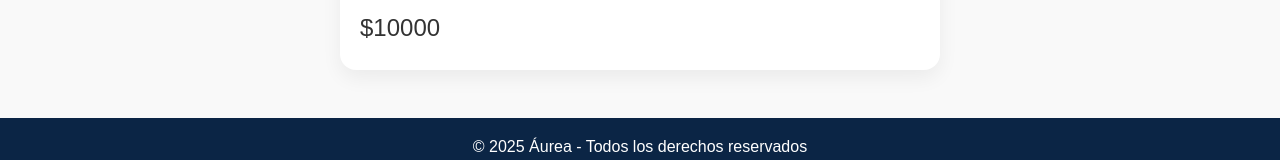
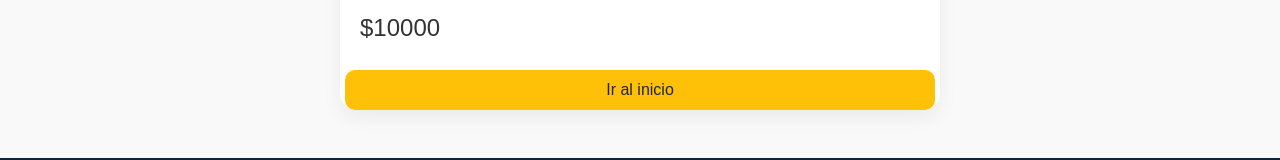
Before and after one commit to victorlinares100/FullStack2, a React (Vite) app: page /products/1 in a window 1280 px wide. Shown: the part 491-651 px from the top of the page. Built offline with nearby package versions, Linux system fonts and the light colour scheme.

Commit message:
Boton implementado

```diff
--- a/src/pages/ProductDetail.jsx
+++ b/src/pages/ProductDetail.jsx
@@ -1,6 +1,6 @@
 import React from 'react';
-import { Container, Card } from 'react-bootstrap';
-import { useParams } from 'react-router-dom';
+import { Container, Card, Button } from 'react-bootstrap';
+import { useParams, Link } from 'react-router-dom';
 import products from '../data/Products.js';
 import Image from '../components/atoms/Image.jsx';
 import Text from '../components/atoms/Text.jsx';
@@ -31,7 +31,11 @@ function ProductDetail() {
           <Text variant="p">{product.description}</Text>
           <Text variant="h4">${product.price}</Text>
         </Card.Body>
+        <Button as={Link} to="/" variant="warning">
+        Ir al inicio
+        </Button>
       </Card>
+
     </Container>
   );
 }
```
